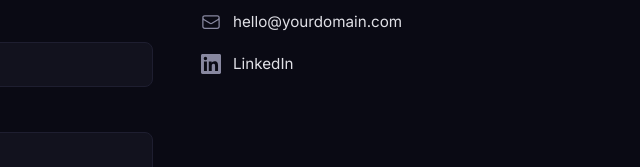
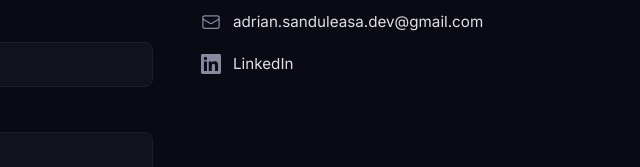
Before and after one commit to AdrianSanduleasa/portfolio, a plain HTML site: page index.html in a window 1280 px wide. Shown: the part 2993-3160 px from the top of the page, 463-1103 px from the left. Drawn offline with Linux system fonts and the light colour scheme.

Commit message:
Update email address

```diff
--- a/index.html
+++ b/index.html
@@ -572,9 +572,9 @@
         <div class="contact-info">
           <p>Have a project in mind or just want to chat? Drop me a message and I'll get back to you within 24 hours.</p>
           <div class="contact-links">
-            <a href="mailto:hello@yourdomain.com" class="contact-link">
+            <a href="mailto:adrian.sanduleasa.dev@gmail.com" class="contact-link">
               <svg xmlns="http://www.w3.org/2000/svg" fill="none" viewBox="0 0 24 24" stroke-width="1.5" stroke="currentColor"><path stroke-linecap="round" stroke-linejoin="round" d="M21.75 6.75v10.5a2.25 2.25 0 01-2.25 2.25h-15a2.25 2.25 0 01-2.25-2.25V6.75m19.5 0A2.25 2.25 0 0019.5 4.5h-15a2.25 2.25 0 00-2.25 2.25m19.5 0v.243a2.25 2.25 0 01-1.07 1.916l-7.5 4.615a2.25 2.25 0 01-2.36 0L3.32 8.91a2.25 2.25 0 01-1.07-1.916V6.75" /></svg>
-              hello@yourdomain.com
+              adrian.sanduleasa.dev@gmail.com
             </a>
             <a href="#" class="contact-link" target="_blank" rel="noopener">
               <svg xmlns="http://www.w3.org/2000/svg" fill="currentColor" viewBox="0 0 24 24"><path d="M20.447 20.452h-3.554v-5.569c0-1.328-.027-3.037-1.852-3.037-1.853 0-2.136 1.445-2.136 2.939v5.667H9.351V9h3.414v1.561h.046c.477-.9 1.637-1.85 3.37-1.85 3.601 0 4.267 2.37 4.267 5.455v6.286zM5.337 7.433a2.062 2.062 0 01-2.063-2.065 2.064 2.064 0 112.063 2.065zm1.782 13.019H3.555V9h3.564v11.452zM22.225 0H1.771C.792 0 0 .774 0 1.729v20.542C0 23.227.792 24 1.771 24h20.451C23.2 24 24 23.227 24 22.271V1.729C24 .774 23.2 0 22.222 0h.003z"/></svg>
```
